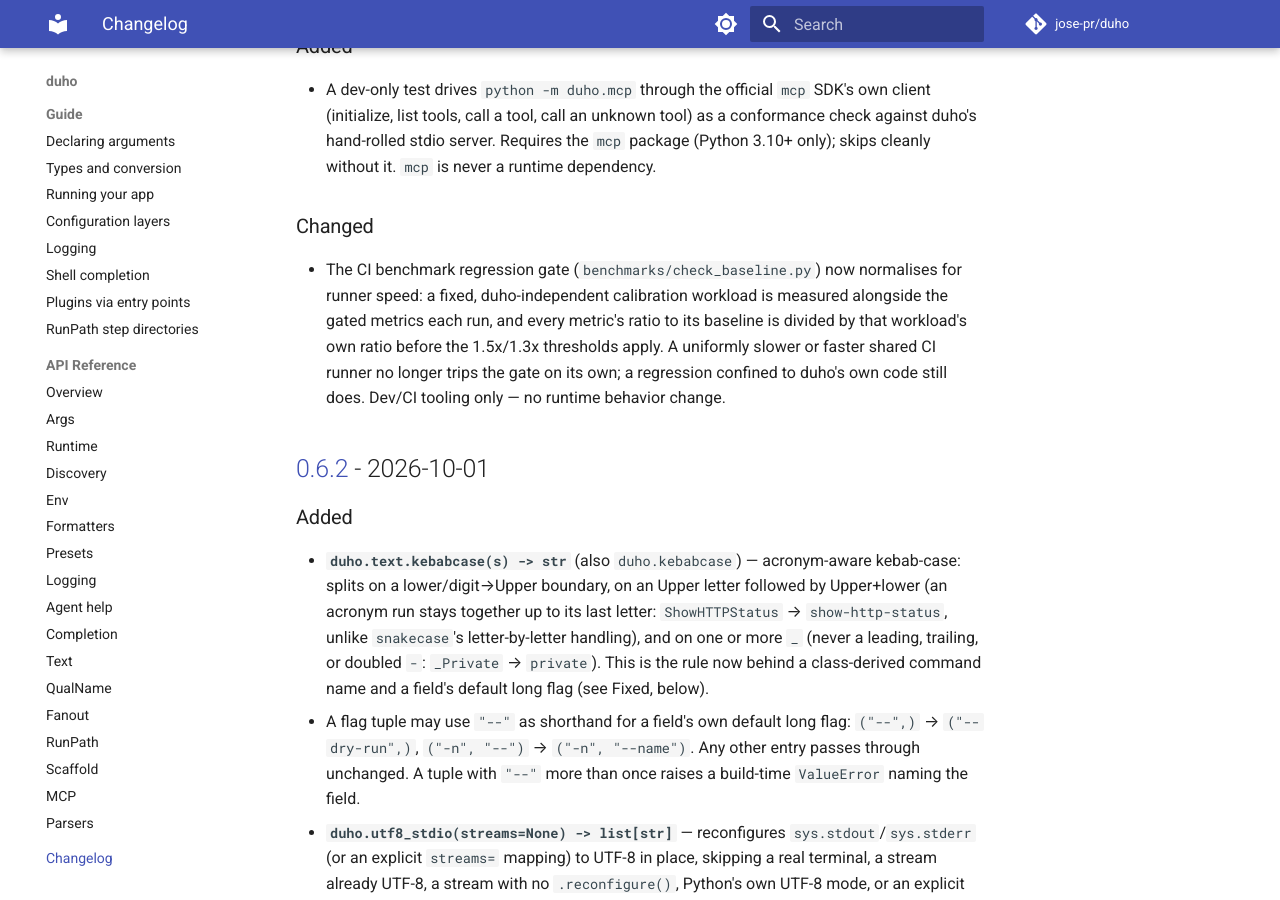
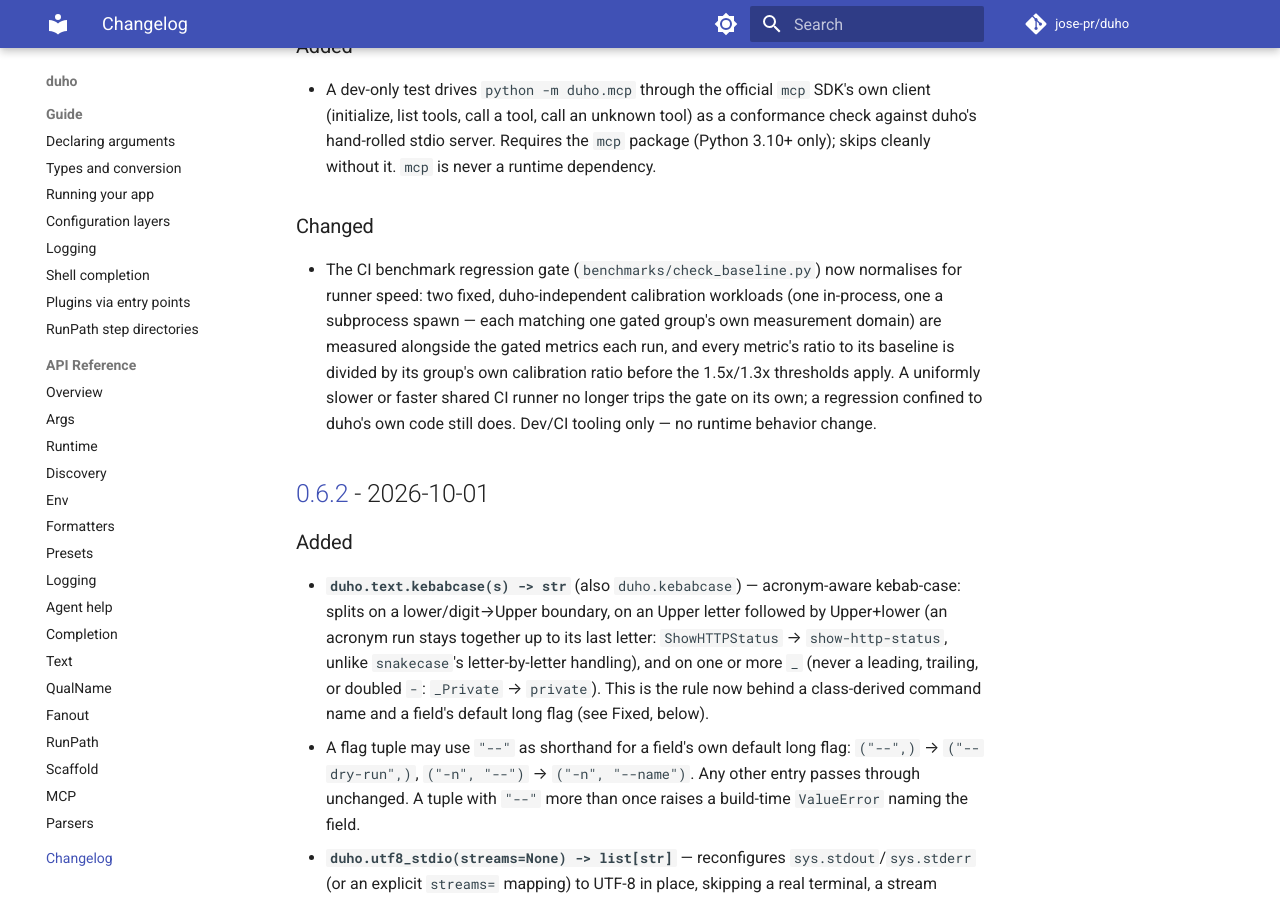
Before and after one commit to jose-pr/duho, an MkDocs documentation site: the page built from docs/changelog.md, in a window 1280 px wide and 900 px high, scrolled down 839 px. Built offline with MkDocs 1.6.1 and Material for MkDocs 9.7.7, drawn with Linux system fonts in a browser that asks for light colours; comment, search, counter and statistics services are not loaded.

Commit message:
docs: document the two domain-matched calibration references
Update the calibration explanation (benchmarks/README.md, CHANGELOG.md)
for the fix that replaced one shared calibration ratio with a
warm-group and a startup-group reference, each matching its own
measurement domain.

```diff
--- a/CHANGELOG.md
+++ b/CHANGELOG.md
@@ -36,13 +36,14 @@
 ### Changed
 
 - The CI benchmark regression gate (`benchmarks/check_baseline.py`) now
-  normalises for runner speed: a fixed, duho-independent calibration
-  workload is measured alongside the gated metrics each run, and every
-  metric's ratio to its baseline is divided by that workload's own ratio
-  before the 1.5x/1.3x thresholds apply. A uniformly slower or faster shared
-  CI runner no longer trips the gate on its own; a regression confined to
-  duho's own code still does. Dev/CI tooling only — no runtime behavior
-  change.
+  normalises for runner speed: two fixed, duho-independent calibration
+  workloads (one in-process, one a subprocess spawn — each matching one
+  gated group's own measurement domain) are measured alongside the gated
+  metrics each run, and every metric's ratio to its baseline is divided by
+  its group's own calibration ratio before the 1.5x/1.3x thresholds apply. A
+  uniformly slower or faster shared CI runner no longer trips the gate on
+  its own; a regression confined to duho's own code still does. Dev/CI
+  tooling only — no runtime behavior change.
 
 ## [0.6.2] - 2026-10-01
 
```
Also changed, not shown: benchmarks/README.md (+32 -17 lines).
